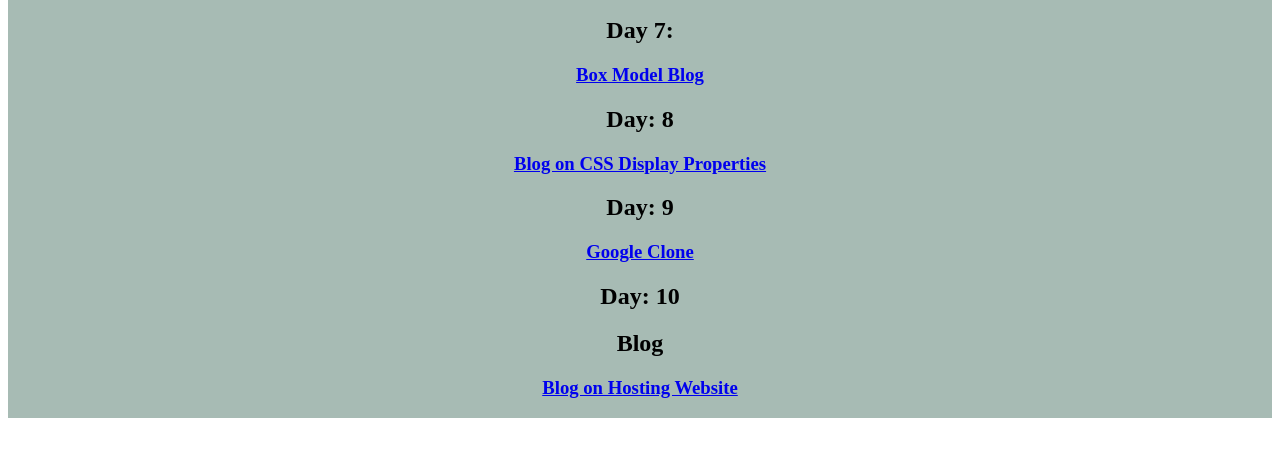
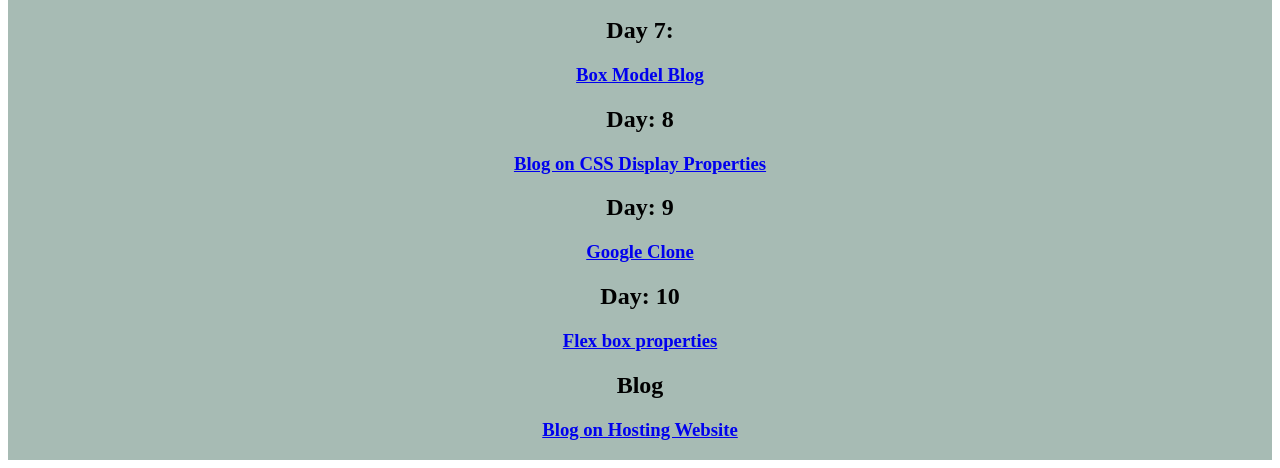
Before and after one commit to RajeshKumar01227/homework, a plain HTML site: page CSS Modules/CSS Module.html in a window 1280 px wide. Shown: the part 715-1183 px from the top of the page. Before the commit the page ends 1141 px from the top, so only its background shows below. Drawn offline with Linux system fonts and the light colour scheme.

Commit message:
homwork complete

```diff
--- a/CSS Modules/CSS Module.html
+++ b/CSS Modules/CSS Module.html
@@ -71,7 +71,7 @@
 
            <div>
             <h2>Day: 10</h2>
-            <h3><a href="./Day-9/google.html"></a></h3>
+            <h3><a href="./day-10/Flex_box_properties.html">Flex box properties</a></h3>
            </div>
 
            <div>
```
